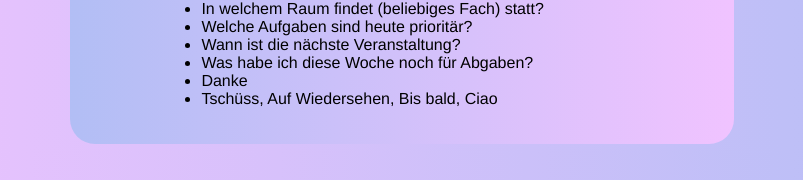
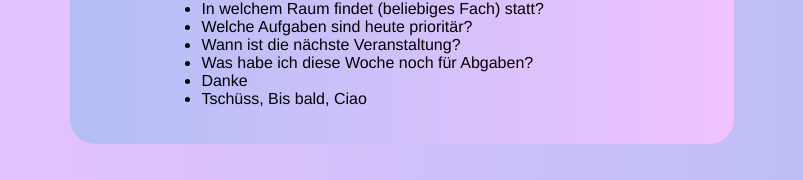
Before and after one commit to taninjodaeian/IFD_WiSe20-21, a plain HTML site: page Aufgabe 5/playground-artyom.html in a window 1280 px wide. Shown: the part 439-619 px from the top of the page, without its empty margins (238-1041 px from the left). Drawn offline with Linux system fonts and the light colour scheme.

Commit message:
aufgabe 5

```diff
--- a/Aufgabe 5/playground-artyom-script.js
+++ b/Aufgabe 5/playground-artyom-script.js
@@ -30,7 +30,7 @@ artyom.say(answer);
 }
 });
 artyom.addCommands({
-  indexes: ["Tschüss", "Auf Wiedersehen", "Ciao", "Bis bald"],
+  indexes: ["Tschüss", "Ciao", "Bis bald"],
   action: function () {
     const answer =
       'Auf Wiedersehen! Schönen Tag noch.';
--- a/Aufgabe 5/playground-artyom.html
+++ b/Aufgabe 5/playground-artyom.html
@@ -32,7 +32,7 @@ document.getElementById("answer").innerHTML = "Antwort erscheint hier.";
 <li>Wann ist die nächste Veranstaltung?</li>
 <li>Was habe ich diese Woche noch für Abgaben?</li>
 <li>Danke</li>
-<li>Tschüss, Auf Wiedersehen, Bis bald, Ciao</li>
+<li>Tschüss, Bis bald, Ciao</li>
 </ul>
 </div>
 </body>
```
